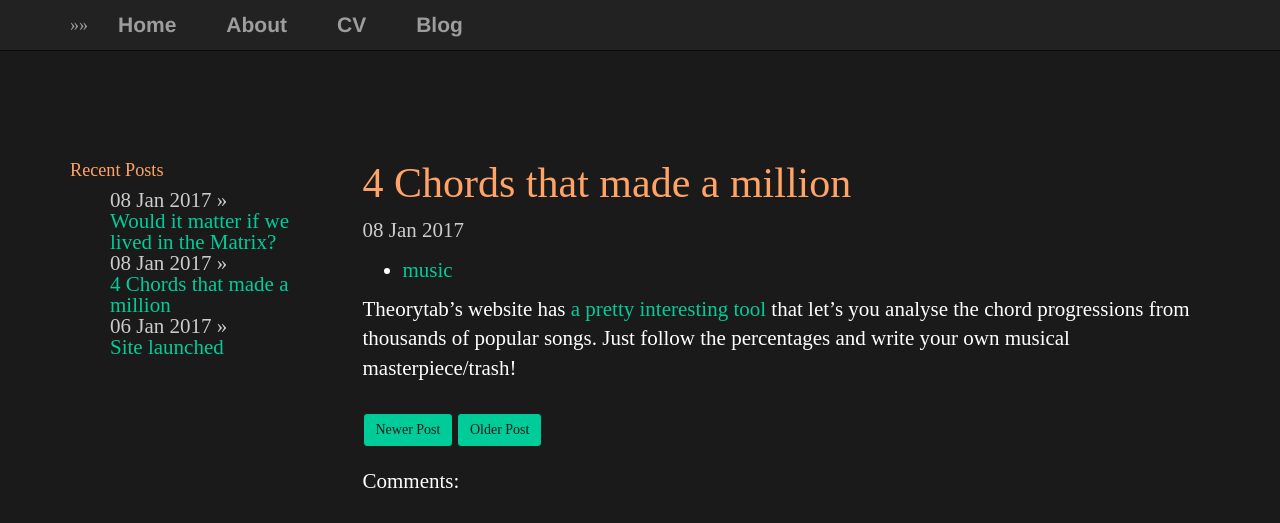
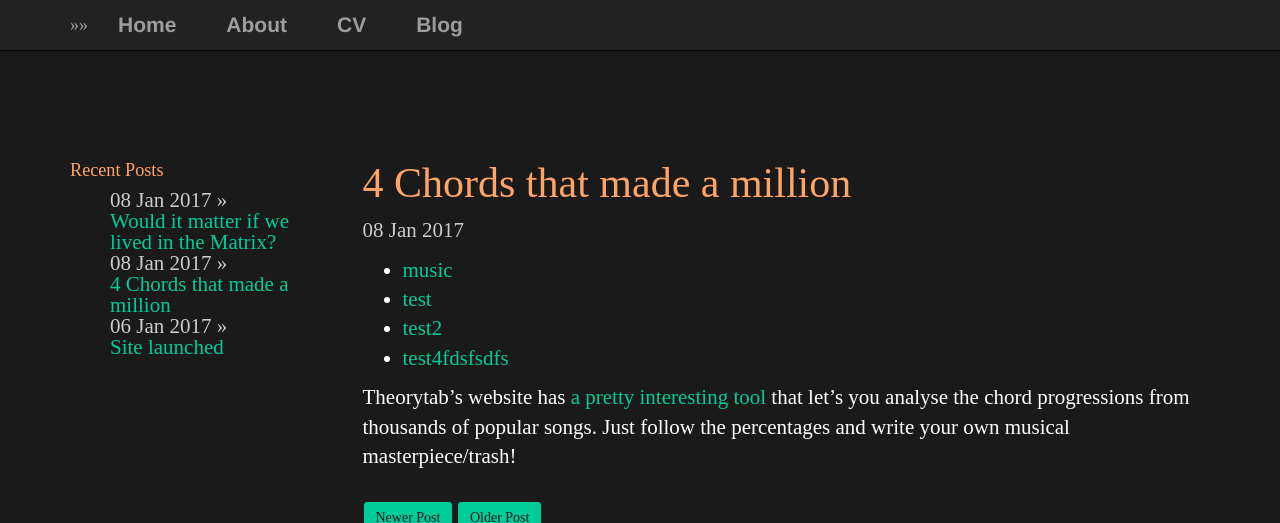
Before and after one commit to plantecophys/plantecophys, a Jekyll site: the page built from _posts/2017-01-01-4chords.md, in a window 1280 px wide and 995 px high, cut to the strip 0-523 px from the top of the window. Built offline with Jekyll 4.4.1, drawn with Linux system fonts in a browser that asks for light colours.

Commit message:
Update 2017-01-01-4chords.md

```diff
--- a/_posts/2017-01-01-4chords.md
+++ b/_posts/2017-01-01-4chords.md
@@ -4,6 +4,9 @@ title: "4 Chords that made a million"
 date: 2017-01-08
 tags:
 - music
+- test
+- test2
+- test4fdsfsdfs
 ---
 
 Theorytab's website has <a href="http://www.hooktheory.com/trends" target="_blank">a pretty interesting tool</a> that let's you analyse the chord progressions from thousands of popular songs. Just follow the percentages and write your own musical masterpiece/trash!
```
